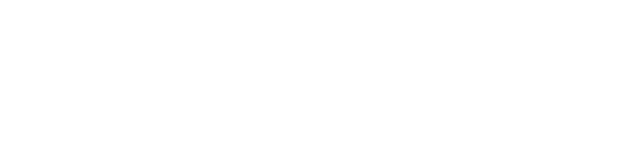
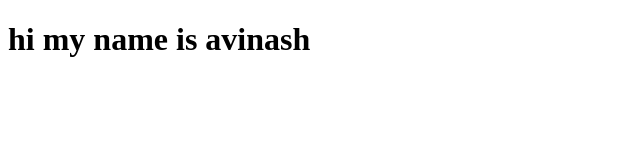
Before and after one commit to AviMalewar/first-program, a plain HTML site: page index.html in a window 1280 px wide. Shown: the whole page, without its empty margins (0-640 px from the left). Drawn offline with Linux system fonts and the light colour scheme.

Commit message:
second change

```diff
--- a/index.html
+++ b/index.html
@@ -7,6 +7,6 @@
     <link rel="shortcut icon" href="https://www.bing.com/th/id/OIP.CTj07pebXxXrn04cEqd74QHaEK?w=265&h=211&c=8&rs=1&qlt=90&o=6&cb=thwsc4&pid=3.1&rm=2" type="image/x-icon">
 </head>
 <body>
-
+    <h1>hi my name is avinash</h1>
 </body>
 </html>
```
